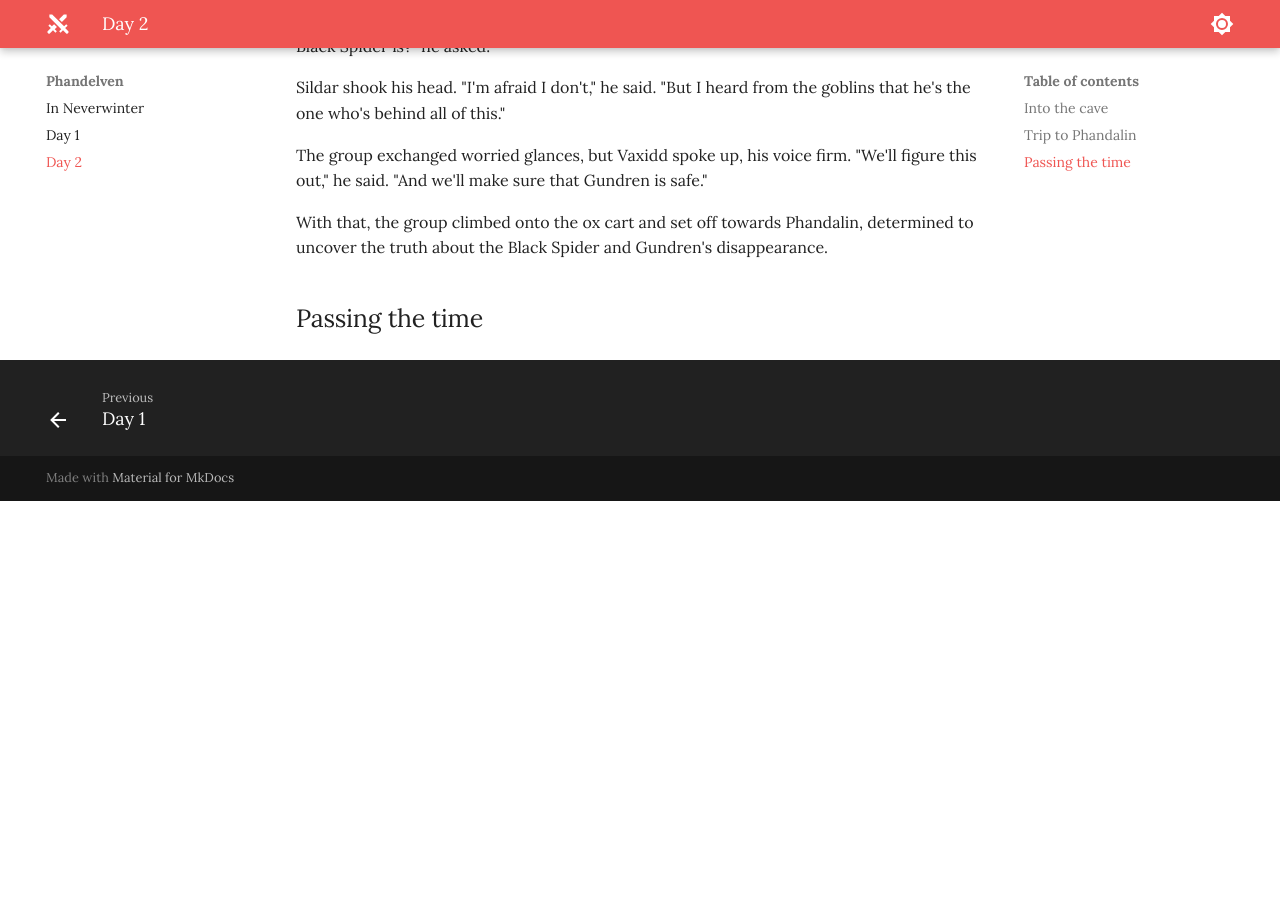
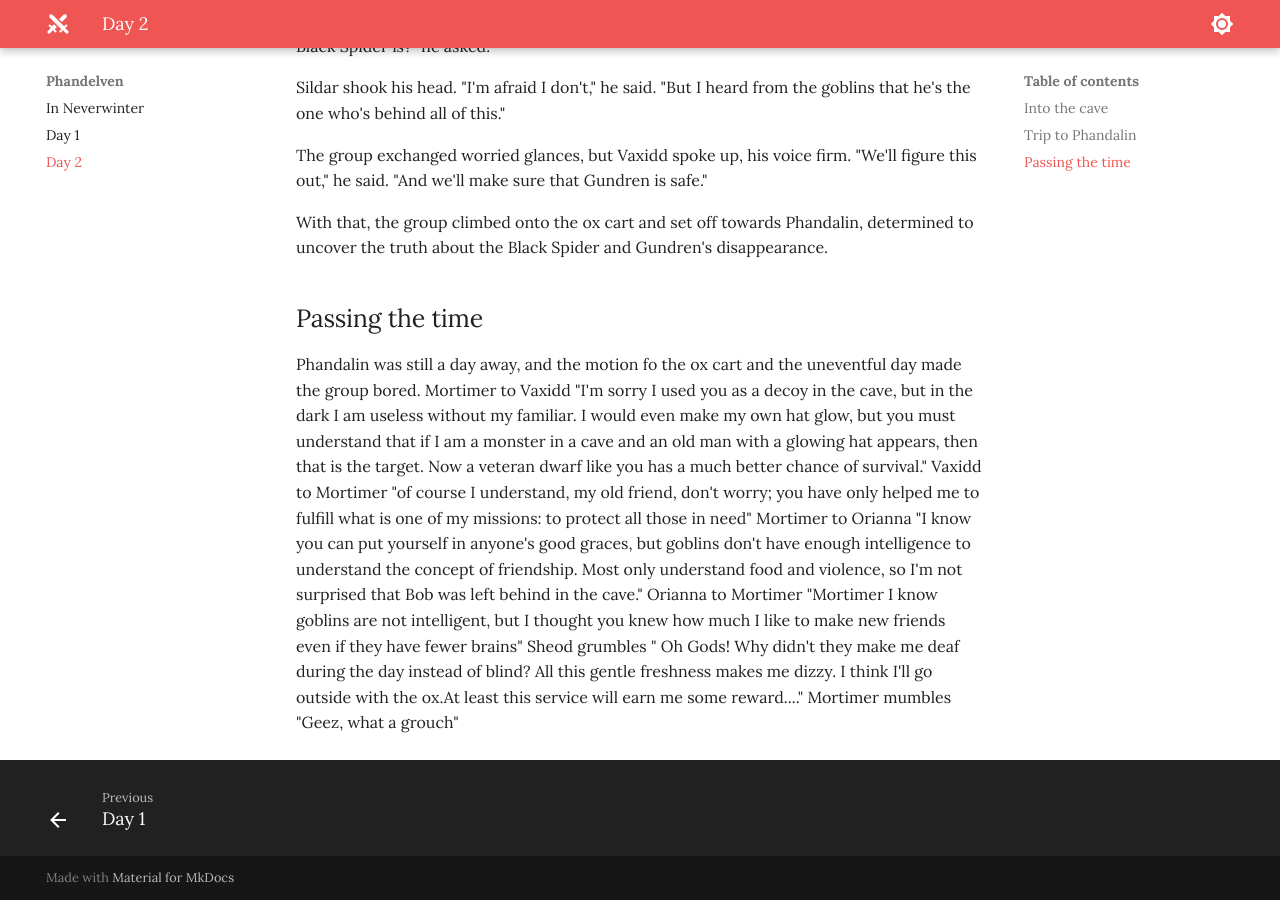
Before and after one commit to jonasmcferreira/adventures, an MkDocs documentation site: the page built from docs/phandelven/02.md, in a window 1280 px wide and 900 px high, scrolled down 6047 px. Built offline with MkDocs 1.6.1 and Material for MkDocs 9.7.7, drawn with Linux system fonts in a browser that asks for light colours; before the commit the page ends 6548 px from its top, so only the background shows below that.

Commit message:
modified docs/phandelven/02.md

```diff
--- a/docs/phandelven/02.md
+++ b/docs/phandelven/02.md
@@ -147,3 +147,11 @@ The group exchanged worried glances, but Vaxidd spoke up, his voice firm. "We'll
 With that, the group climbed onto the ox cart and set off towards Phandalin, determined to uncover the truth about the Black Spider and Gundren's disappearance.
 
 ## Passing the time
+
+Phandalin was still a day away, and the motion fo the ox cart and the uneventful day made the group bored.
+Mortimer to Vaxidd "I'm sorry I used you as a decoy in the cave, but in the dark I am useless without my familiar. I would even make my own hat glow, but you must understand that if I am a monster in a cave and an old man with a glowing hat appears, then that is the target. Now a veteran dwarf like you has a much better chance of survival."
+Vaxidd to Mortimer "of course I understand, my old friend, don't worry; you have only helped me to fulfill what is one of my missions: to protect all those in need"
+Mortimer to Orianna "I know you can put yourself in anyone's good graces, but goblins don't have enough intelligence to understand the concept of friendship. Most only understand food and violence, so I'm not surprised that Bob was left behind in the cave."
+Orianna to Mortimer "Mortimer I know goblins are not intelligent, but I thought you knew how much I like to make new friends even if they have fewer brains"
+Sheod grumbles " Oh Gods! Why didn't they make me deaf during the day instead of blind? All this gentle freshness makes me dizzy. I think I'll go outside with the ox.At least this service will earn me some reward...."
+Mortimer mumbles "Geez, what a grouch"
```
